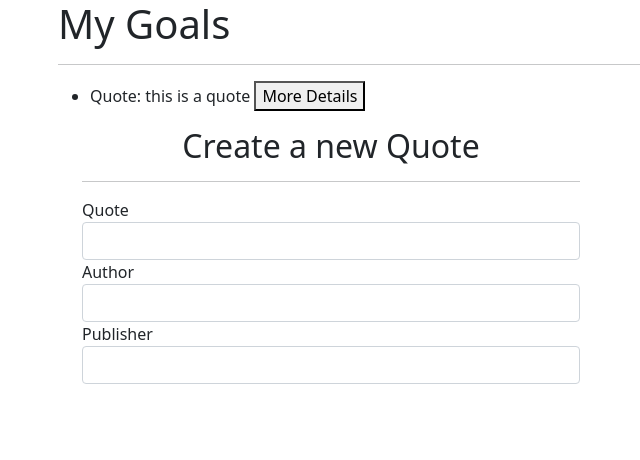
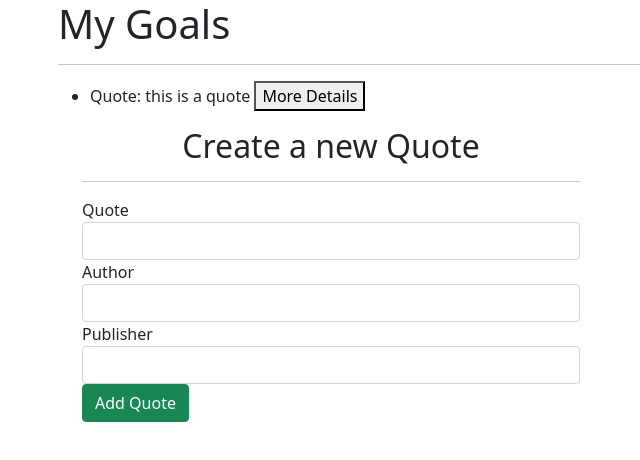
Before and after one commit to vokumu/QuotesApp, an Angular app: page / in a window 1280 px wide. Shown: the top 460 px of the page, without its empty margins (24-664 px from the left). Built offline with nearby package versions, Linux system fonts and the light colour scheme.

Commit message:
Added the add quote functionality

```diff
--- a/src/app/app.module.ts
+++ b/src/app/app.module.ts
@@ -6,6 +6,7 @@ import { AppComponent } from './app.component';
 import { QuotesComponent } from './quotes/quotes.component';
 import { QuoteDetailComponent } from './quote-detail/quote-detail.component';
 import { QuoteFormComponent } from './quote-form/quote-form.component';
+import { FormsModule } from '@angular/forms';
 
 @NgModule({
   declarations: [
@@ -16,7 +17,8 @@ import { QuoteFormComponent } from './quote-form/quote-form.component';
   ],
   imports: [
     BrowserModule,
-    AppRoutingModule
+    AppRoutingModule,
+    FormsModule
   ],
   providers: [],
   bootstrap: [AppComponent]
--- a/src/app/quote-form/quote-form.component.html
+++ b/src/app/quote-form/quote-form.component.html
@@ -1,18 +1,22 @@
 <div class="container-fluid">
     <h2 class="text-center">Create a new Quote</h2>
     <hr>
-    <form>
+    <form (ngSubmit)='submitQuote()' #quoteForm='ngForm'>
         <div class="form-group">
             <label for="name">Quote</label>
-            <input type="text" required class="form-control" id="quote">
+            <input type="text" class="form-control" id="quote" [(ngModel)]="newQuote.quote" name="quote" required>
+            <!--<div [hidden]="name.valid || name.pristine" class="alert alert-danger">
+                <p>Quote is required</p>
+            </div>-->
         </div>
         <div class="form-group">
             <label for="name">Author</label>
-            <input type="text" required class="form-control" id="author">
+            <input type="text" class="form-control" id="author" [(ngModel)]="newQuote.author" name="author" required>
         </div>
         <div class="form-group">
             <label for="name">Publisher</label>
-            <input type="text" required class="form-control" id="publisher">
+            <input type="text" class="form-control" id="publisher" [(ngModel)]="newQuote.publisher" name="publisher" required>
         </div>
+        <button type="submit" class="btn btn-success">Add Quote</button>
     </form>
 </div>
--- a/src/app/quote-form/quote-form.component.ts
+++ b/src/app/quote-form/quote-form.component.ts
@@ -1,4 +1,5 @@
-import { Component, OnInit } from '@angular/core';
+import { Component, OnInit, Output,EventEmitter } from '@angular/core';
+import { Quotes } from '../quotes';
 
 @Component({
   selector: 'app-quote-form',
@@ -6,10 +7,14 @@ import { Component, OnInit } from '@angular/core';
   styleUrls: ['./quote-form.component.css']
 })
 export class QuoteFormComponent implements OnInit {
-
+  newQuote=new Quotes(0,"","","");
+  @Output() addQuote=new EventEmitter<Quotes>()
   constructor() { }
 
   ngOnInit(): void {
   }
+  submitQuote(){
+    this.addQuote.emit(this.newQuote);
+  }
 
 }
--- a/src/app/quotes/quotes.component.html
+++ b/src/app/quotes/quotes.component.html
@@ -13,7 +13,7 @@
                     <app-quote-detail [quote]='quote' (isComlete)='deleteQuote($event,i)'></app-quote-detail>
                 </div>
             </ul>
-            <app-quote-form></app-quote-form>
+            <app-quote-form (addQuote)="addNewQuote($event)"></app-quote-form>
         </div>
     </div>
 </div>
```
